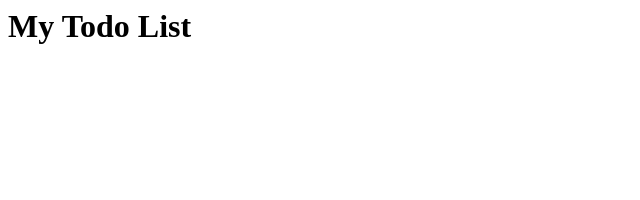
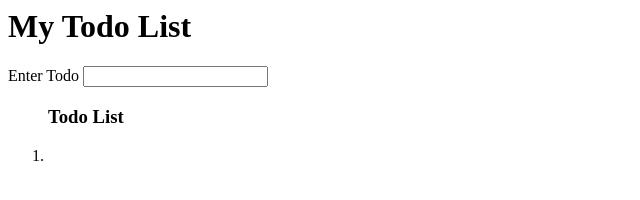
Before and after one commit to tprax/todo_js, a plain HTML site: page index.html in a window 1280 px wide. Shown: the whole page, without its empty margins (0-640 px from the left). Drawn offline with Linux system fonts and the light colour scheme.

Commit message:
updated html and tested java file

```diff
--- a/index.html
+++ b/index.html
@@ -3,6 +3,12 @@
   </head>
   <body>
     <h1>My Todo List</h1>
+    <label>Enter Todo</label>
+    <input id="todo">
+    <ol id="todo_list">
+      <h3>Todo List</h3>
+      <li></li>
+    </ol>
   </body>
   <script src="main.js"></script>
 </html>
--- a/main.js
+++ b/main.js
@@ -0,0 +1,3 @@
+var greeting = "hi how are you today?"
+
+console.log(greeting)
```
